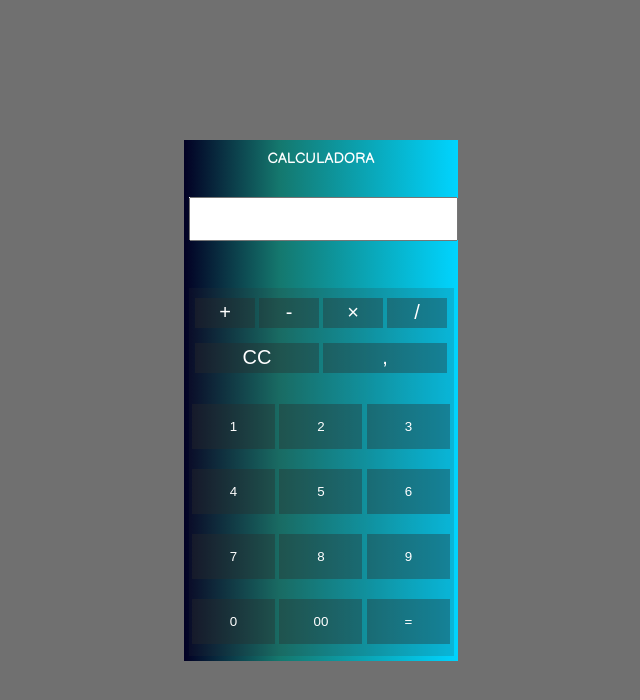
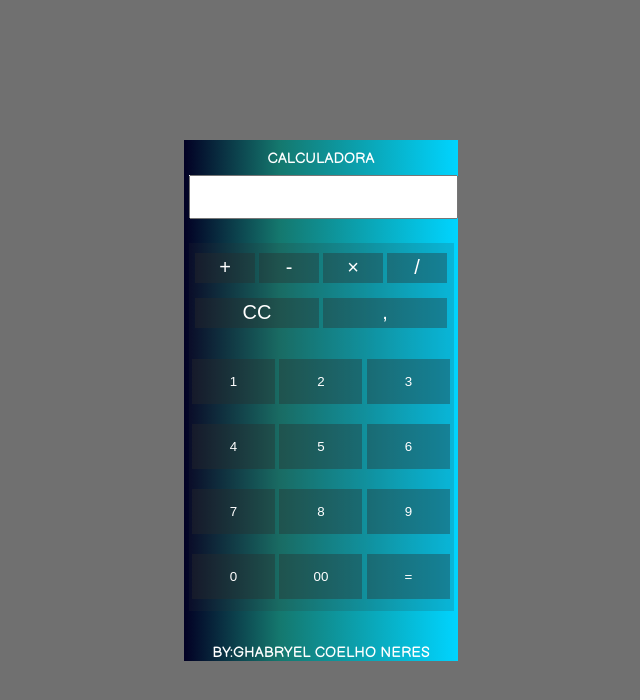
Before and after one commit to Ghabryel-hub/CALCULADORA-JS, a plain HTML site: page calculadora_1.4_final/index.html in a window 1280 px wide. Shown: the whole page, without its empty margins (319-959 px from the left). Drawn offline with Linux system fonts and the light colour scheme.

Commit message:
Update index.html

```diff
--- a/calculadora_1.4_final/index.html
+++ b/calculadora_1.4_final/index.html
@@ -41,6 +41,7 @@
                 </div>
             </div>
         </div>
+        <p>BY:GHABRYEL COELHO NERES</p>
     </div>
     <script src="main.js"></script>
 </body>
```
